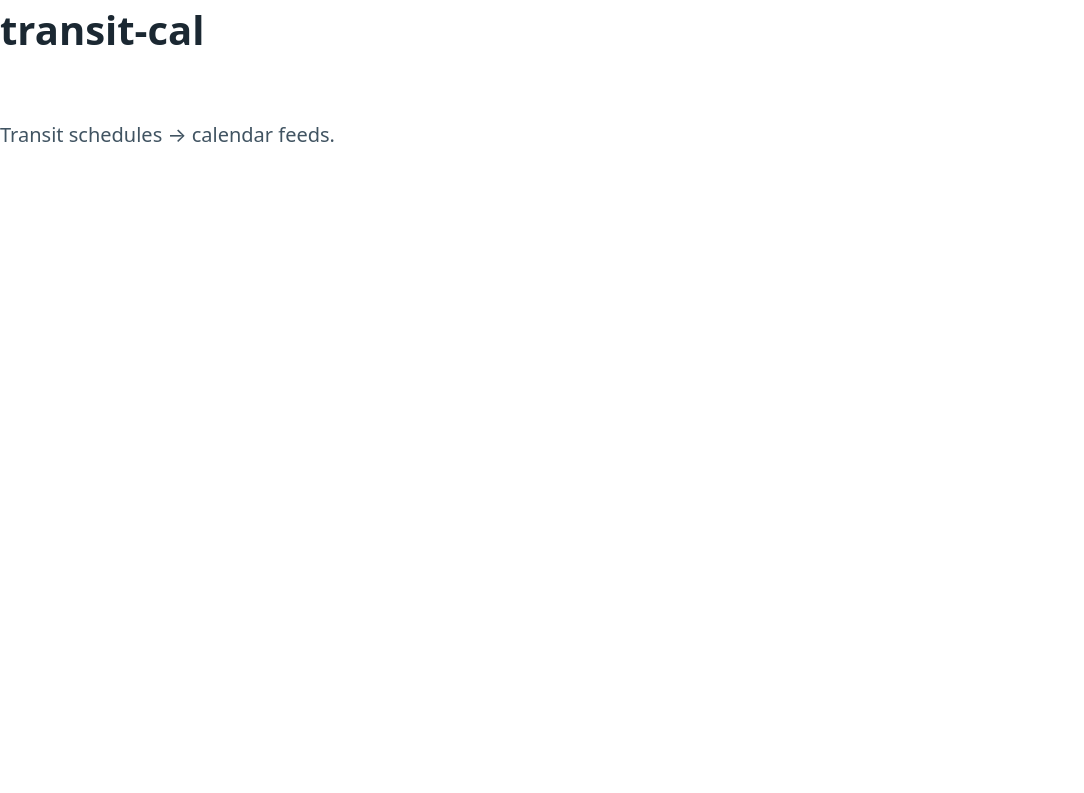
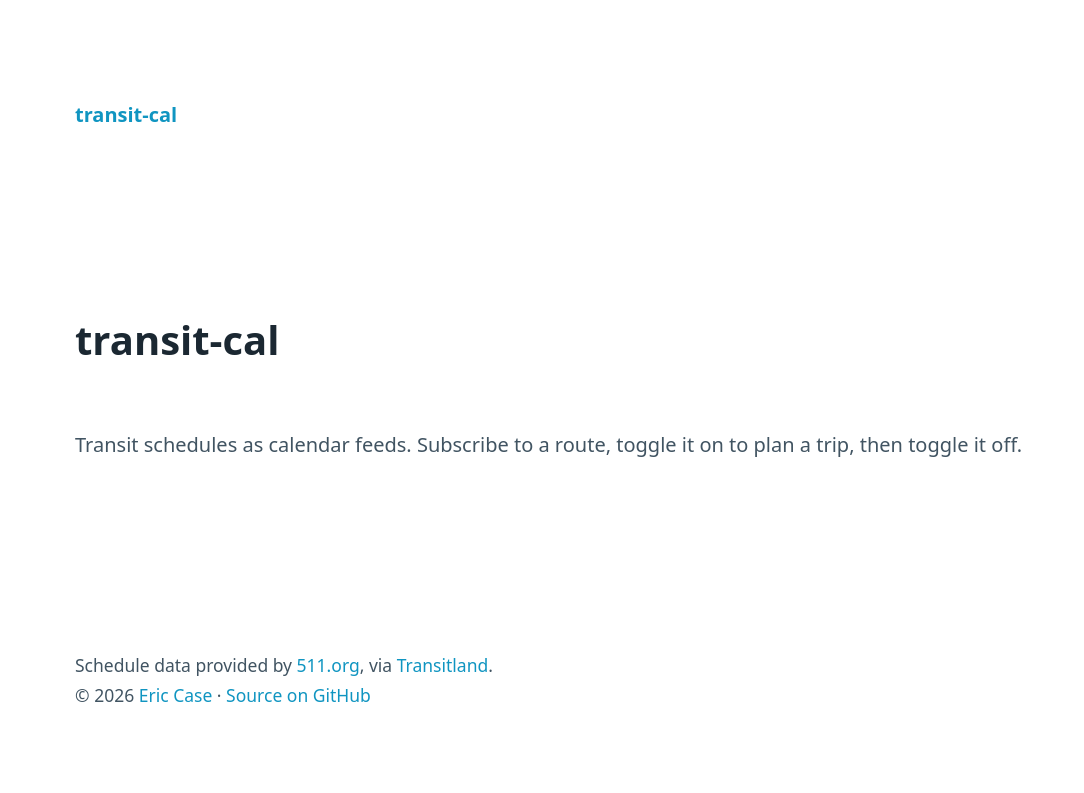
Before and after one commit to case/transit-cal, an Eleventy site: page web/source/index.md in a window 1280 px wide. Shown: the whole page, without its empty margins (0-1084 px from the left). Built offline with nearby package versions, Linux system fonts and the light colour scheme; Eleventy itself is replaced by a stand-in of ours; files that its build step writes are made by us from their sources.

Commit message:
Web - add basic content, tests scaffolding

```diff
--- a/web/source/_includes/base.njk
+++ b/web/source/_includes/base.njk
@@ -4,9 +4,14 @@
     <meta charset="utf-8">
     <meta name="viewport" content="width=device-width, initial-scale=1">
     <title>{{ title }}</title>
+    <meta name="description" content="{{ description }}">
     <link rel="stylesheet" href="/css/pico.min.css">
   </head>
   <body>
-    {{ content | safe }}
+    {% include "header.njk" %}
+    <main class="container">
+      {{ content | safe }}
+    </main>
+    {% include "footer.njk" %}
   </body>
 </html>
--- /dev/null
+++ b/web/source/_includes/footer.njk
@@ -0,0 +1,10 @@
+<footer class="container">
+  <small>
+    Schedule data provided by <a href="https://511.org" target="_blank">511.org</a>, via <a href="https://www.transit.land" target="_blank">Transitland</a>.
+    <br>
+    © <span id="year"></span> <a href="https://vedana.net/" target="_blank">Eric Case</a> · <a href="https://github.com/case/transit-cal" target="_blank">Source on GitHub</a>
+  </small>
+  <script>
+  document.getElementById("year").textContent = new Date().getFullYear();
+  </script>
+</footer>
--- /dev/null
+++ b/web/source/_includes/header.njk
@@ -0,0 +1,7 @@
+<header class="container">
+  <nav>
+    <ul>
+      <li><strong><a href="/">transit-cal</a></strong></li>
+    </ul>
+  </nav>
+</header>
--- /dev/null
+++ b/web/source/healthz.njk
@@ -0,0 +1,6 @@
+---
+permalink: /healthz
+eleventyExcludeFromCollections: true
+eleventyAllowMissingExtension: true
+---
+200 OK
--- a/web/source/index.md
+++ b/web/source/index.md
@@ -1,8 +1,9 @@
 ---
 title: transit-cal
+description: Transit schedules as calendar feeds.
 layout: base.njk
 ---
 
 # transit-cal
 
-Transit schedules → calendar feeds.
+Transit schedules as calendar feeds. Subscribe to a route, toggle it on to plan a trip, then toggle it off.
```
Also changed, not shown: web/tests/links.spec.ts (added, +21 -0 lines).
